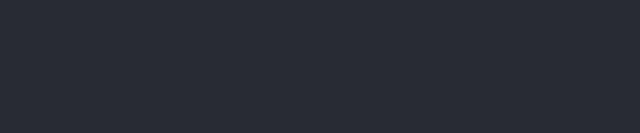
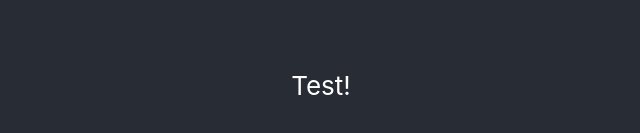
Before and after one commit to numberwang55/journey_planning_form, a React (Create React App) app: page /journey in a window 1280 px wide. Before the commit this address had no page. Shown: the part 315-448 px from the top of the page, without its empty margins (319-959 px from the left). Built offline with nearby package versions, Linux system fonts and the light colour scheme.

Commit message:
Start page navigates to journey page

```diff
--- a/package.json
+++ b/package.json
@@ -3,6 +3,7 @@
   "version": "0.1.0",
   "private": true,
   "dependencies": {
+    "@babel/plugin-proposal-private-property-in-object": "^7.21.11",
     "@testing-library/jest-dom": "^5.16.5",
     "@testing-library/react": "^13.4.0",
     "@testing-library/user-event": "^13.5.0",
--- a/src/App.js
+++ b/src/App.js
@@ -1,6 +1,7 @@
 import { useState } from "react";
 import "./App.css";
 import Start from "./pages/Start";
+import Journey from "./pages/Journey"
 import { JourneyContext } from "./context/JourneyContext";
 import { Route, Routes } from "react-router-dom";
 
@@ -18,6 +19,7 @@
         <header className="App-header">
           <Routes>
             <Route path="/" element={<Start />}></Route>
+            <Route path="/journey" element={<Journey />}></Route>
           </Routes>
         </header>
       </JourneyContext.Provider>
--- a/src/pages/Journey/index.js
+++ b/src/pages/Journey/index.js
@@ -0,0 +1,5 @@
+export default function Journey() {
+    return (
+        <p>Test!</p>
+    )
+}
--- a/src/pages/Start/index.js
+++ b/src/pages/Start/index.js
@@ -1,10 +1,17 @@
 import React from "react";
+import { useNavigate } from "react-router-dom";
 
 export default function Start() {
-    return (
-        <div>
-        <h1>Welcome to the Journey Planning Form</h1>
-        <button onClick={() => {}}>Start Journey</button>
-      </div>
-    )
+  const navigate = useNavigate();
+
+  const onStartClickHandler = () => {
+    navigate("/journey");
+  };
+
+  return (
+    <div>
+      <h1>Welcome to the Journey Planning Form</h1>
+      <button onClick={() => onStartClickHandler()}>Start Journey</button>
+    </div>
+  );
 }
```
Also changed, not shown: src/utils/api.js (added), 1 other file (tests, documents, lock files or other folders).
